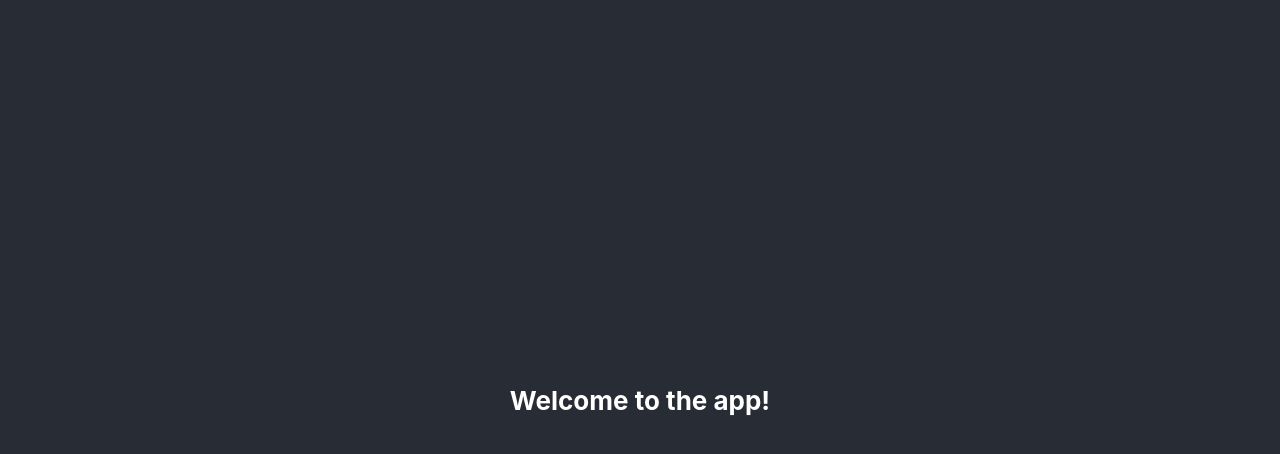
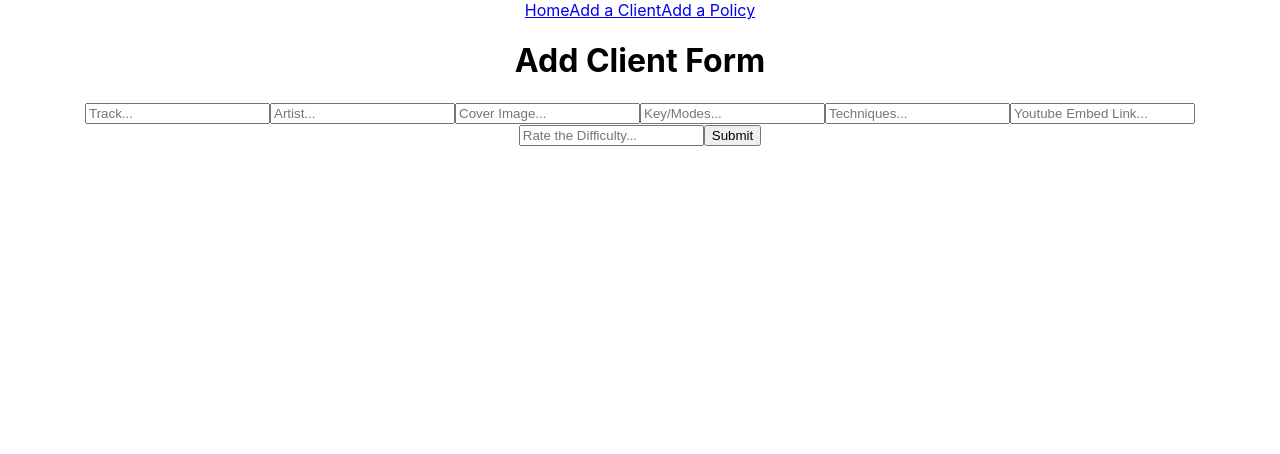
Before and after one commit to mdsteinkamp/phase-3-project-react-frontend, a React (Create React App) app: page /addclient in a window 1280 px wide. Shown: the top 454 px of the page. Built offline with nearby package versions, Linux system fonts and the light colour scheme.

Commit message:
routes set up for addclient & addpolicy

```diff
--- a/src/components/AddClientForm.js
+++ b/src/components/AddClientForm.js
@@ -2,5 +2,65 @@ import React from "react";
 
 export default function AddClientForm() {
 
+  return (
+    <>
+      <h1>Add Client Form</h1>
+      <div>
+        <form>
+          <input
+            type="text"
+            name="track"
+            placeholder="Track..."
+            // value={formData.track}
+            // onChange={handleChange}
+          />
+          <input
+            type="text"
+            name="artist"
+            placeholder="Artist..."
+            // value={formData.artist}
+            // onChange={handleChange}
+          />
+          <input
+            type="text"
+            name="image"
+            placeholder="Cover Image..."
+            // value={formData.image}
+            // onChange={handleChange}
+          />
+          <input
+            type="text"
+            name="mode"
+            placeholder="Key/Modes..."
+            // value={formData.mode}
+            // onChange={handleChange}
+          />
+          <input
+            type="text"
+            name="techniques"
+            placeholder="Techniques..."
+            // value={formData.techniques}
+            // onChange={handleChange}
+          />
+          <input
+            type="text"
+            name="embedUrl"
+            placeholder="Youtube Embed Link..."
+            // value={formData.embedUrl}
+            // onChange={handleChange}
+          />
+          <input
+            type="number"
+            max="5"
+            name="difficulty"
+            placeholder="Rate the Difficulty..."
+            // value={formData.difficulty}
+            // onChange={handleChange}
+          />
+          <button type="submit">Submit</button>
+        </form>
+      </div>
+    </>
+  )
 
 }
--- a/src/components/AddPolicyForm.js
+++ b/src/components/AddPolicyForm.js
@@ -2,5 +2,10 @@ import React from "react";
 
 export default function AddPolicyForm() {
 
+  return (
+    <div>
+      <h1>hello</h1>
+    </div>
+  )
 
 }
--- a/src/components/App.js
+++ b/src/components/App.js
@@ -3,13 +3,12 @@ import { Route, Routes } from "react-router-dom"
 import '../App.css';
 import AddClientForm from './AddClientForm';
 import AddPolicyForm from './AddPolicyForm';
+import NavBar from './NavBar';
 
 export default function App() {
   return (
     <div className="App">
-      <header className="App-header">
-        <h4>Welcome to the app!</h4>
-      </header>
+      <NavBar/>
       <Routes>
         <Route path="/addclient" element={<AddClientForm />} />
         <Route path="/addpolicy" element={<AddPolicyForm />} />
--- /dev/null
+++ b/src/components/NavBar.js
@@ -0,0 +1,14 @@
+import React from "react";
+import '../App.css';
+import { NavLink } from "react-router-dom";
+
+export default function NavBar() {
+
+  return(
+    <span className="App">
+      <NavLink to="/home">Home</NavLink>
+      <NavLink to="/addclient">Add a Client</NavLink>
+      <NavLink to="/addpolicy">Add a Policy</NavLink>
+    </span>
+  )
+}
--- a/src/index.js
+++ b/src/index.js
@@ -1,13 +1,15 @@
 import React from 'react';
 import ReactDOM from 'react-dom/client';
+import { BrowserRouter } from 'react-router-dom';
 import './index.css';
 import App from './components/App';
-import { BrowserRouter } from 'react-router-dom';
 
 const root = ReactDOM.createRoot(document.getElementById('root'));
 
 root.render(
-  <BrowserRouter>
-    <App />
-  </BrowserRouter>
+  <React.StrictMode>
+    <BrowserRouter>
+      <App />
+    </BrowserRouter>
+  </React.StrictMode>
 );
```
